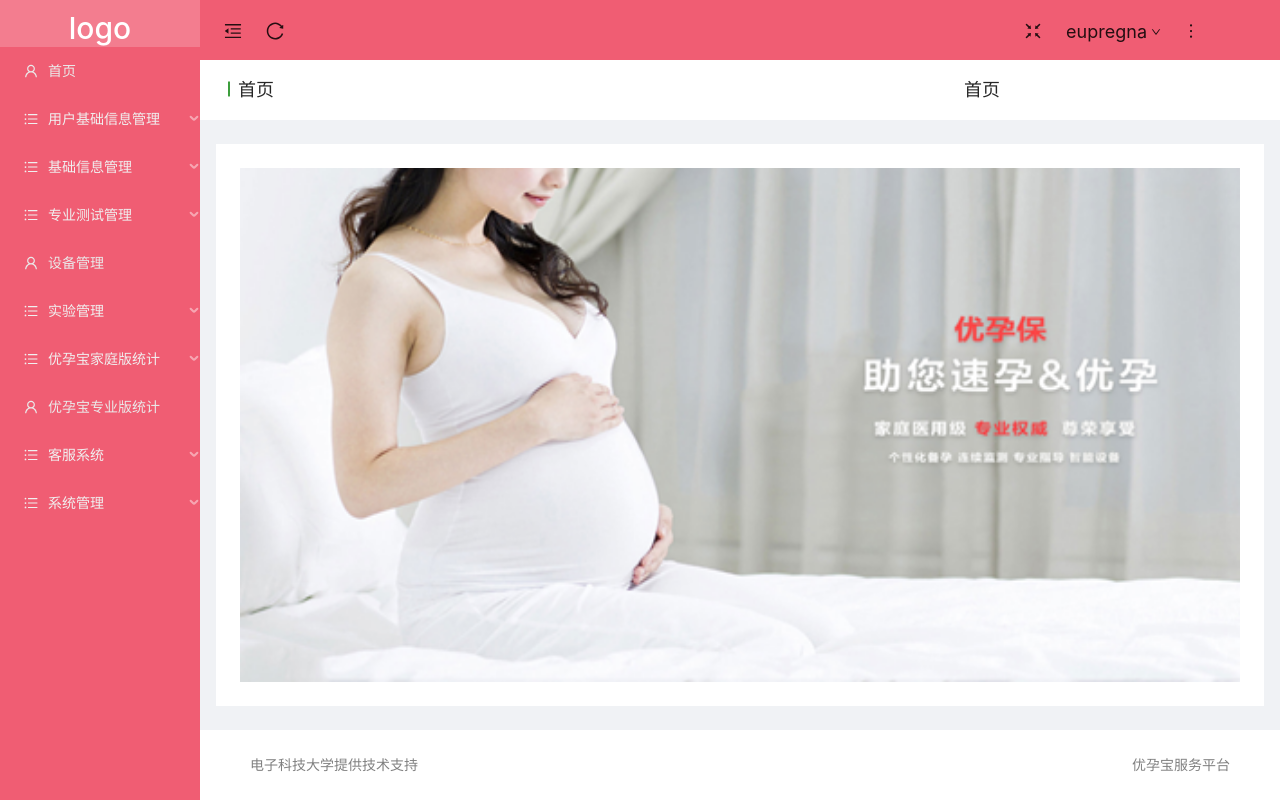
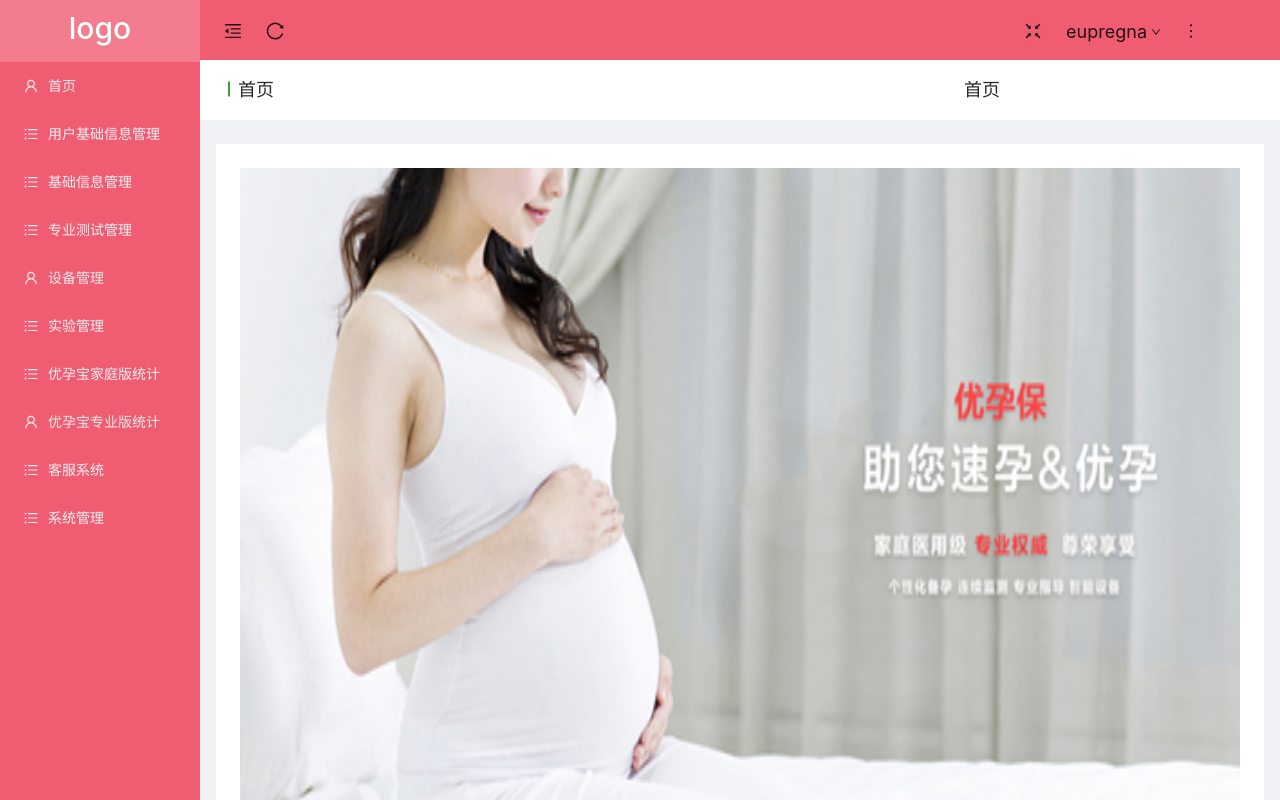
Before and after one commit to MengkiDLufee/yyb_amdin, a React (Create React App) app: page /home in a window 1280 px wide. Shown: the top 800 px of the page. Built offline with nearby package versions, Linux system fonts and the light colour scheme.

Commit message:
合并LJQ

```diff
--- a/src/exportFile.js
+++ b/src/exportFile.js
@@ -10,7 +10,7 @@ function exportFile(url,data,filename) {
                 let blob = new Blob([response.data],{type: 'application/vnd.ms-excel;charset=utf-8'});
                 link.style.display = 'none';
                 link.href = URL.createObjectURL(blob);//下载链接
-                link.setAttribute('download', `${filename}`+ `.xlsx`);
+                link.setAttribute('download', `${filename}.xlsx`);
                 document.body.appendChild(link);
                 link.click();
                 document.body.removeChild(link);
--- a/src/pages/admin/admin.jsx
+++ b/src/pages/admin/admin.jsx
@@ -1,7 +1,7 @@
 // 后台管理的路由组件
 import React, { Component, lazy, Suspense } from 'react'
-import {Route , Switch , Link ,Redirect } from 'react-router-dom'
-import { Layout, Menu , Spin ,Dropdown } from 'antd';
+import { Route, Switch, Link, Redirect } from 'react-router-dom'
+import { Layout, Menu, Spin, Dropdown } from 'antd';
 import {
   MenuUnfoldOutlined,
   MenuFoldOutlined,
@@ -71,7 +71,7 @@ import menuList from '../../config/menuConfig'
 //首页
 const Home = lazy(() => import('../home/home'));
 //用户基础信息管理
-const UserBasicInfoManagement= lazy(()=>import ('../userBasicInfoManagement/userBasicInfoManagement'));
+const UserBasicInfoManagement = lazy(() => import('../userBasicInfoManagement/userBasicInfoManagement'));
 const UserDeviceManagement = lazy(() => import('../userBasicInfoManagement/userDeviceManagement'));
 const UserMobileMsgManagement = lazy(() => import('../userBasicInfoManagement/userMobileMsgManagement'));
 const UserMsg = lazy(() => import('../userBasicInfoManagement/userMsg'));
@@ -114,7 +114,7 @@ const UserManagement = lazy(() => import('../serviceSystem/userManagement'));
 const DeviceManagement_Serve = lazy(() => import('../serviceSystem/deviceManagement'));
 const ServiceManagement = lazy(() => import('../serviceSystem/serviceManagement'));
 //系统管理
-const User  = lazy(() => import('../system/user'));
+const User = lazy(() => import('../system/user'));
 const Role = lazy(() => import('../system/role'));
 const Partment = lazy(() => import('../system/partment'));
 const LoginLog = lazy(() => import('../system/loginLog'));
@@ -124,7 +124,7 @@ const WorkLog = lazy(() => import('../system/workLog'));
 
 
 const { SubMenu } = Menu;
-const { Header, Sider, Content ,Footer} = Layout;
+const { Header, Sider, Content, Footer } = Layout;
 
 const menu_user = (
   <Menu>
@@ -132,10 +132,10 @@ const menu_user = (
       <span href="" rel="noopener noreferrer">个人中心</span>
     </Menu.Item>
     <Menu.Item>
-      <span  href="" rel="noopener noreferrer">修改密码</span>
+      <span href="" rel="noopener noreferrer">修改密码</span>
     </Menu.Item>
     <Menu.Item>
-      <span  href="" rel="noopener noreferrer" >退出</span>
+      <span href="" rel="noopener noreferrer" >退出</span>
     </Menu.Item>
   </Menu>
 )
@@ -146,8 +146,8 @@ const menu_user = (
 export default class Admin extends Component {
   state = {
     collapsed: false,
-        screen:false,
-        keys:[],
+    screen: false,
+    keys: [],
   };
   //导航栏收缩扩张
   toggle = () => {
@@ -159,7 +159,7 @@ export default class Admin extends Component {
   screen_out_exit = () => {
     this.setState({
       screen: !this.state.screen,
-        },()=>console.log(this.state.screen)
+    }, () => console.log(this.state.screen)
     );
   };
   refresh = () => {
@@ -168,10 +168,10 @@ export default class Admin extends Component {
 
   //根据menu数据生成对应标签数组，动态生成导航栏，此方法没能解决动态生成icon、问题
   getMenuNodes = (menuList) => {
-        return menuList.map(item =>{
-          if(!item.children) {
+    return menuList.map(item => {
+      if (!item.children) {
         return (
-              <Menu.Item key={item.key} icon={<UserOutlined/>}  >
+          <Menu.Item key={item.key} icon={<UserOutlined />}  >
             <Link to={item.key}>
               <span>{item.title}</span>
             </Link>
@@ -180,7 +180,7 @@ export default class Admin extends Component {
       } else {
 
         return (
-            <SubMenu key={item.key} title={item.title} icon={<UnorderedListOutlined/>} >
+          <SubMenu key={item.key} title={item.title} icon={<UnorderedListOutlined />} >
             {this.getMenuNodes(item.children)}
           </SubMenu>
         )
@@ -193,12 +193,12 @@ export default class Admin extends Component {
 
     let title
     menuList.forEach(el => {
-          if(el.key === path) {
+      if (el.key === path) {
         title = el.title
       } else if (el.children) {
         //在children中查找匹配
-            const c_el = el.children.find(c_el =>c_el.key===path)
-            if(c_el) {
+        const c_el = el.children.find(c_el => c_el.key === path)
+        if (c_el) {
           title = c_el.title
         }
       }
@@ -211,13 +211,13 @@ export default class Admin extends Component {
 
     let title
     menuList.forEach(el => {
-              if(el.key === path) {
+      if (el.key === path) {
         title = el.title
       } else if (el.children) {
         //在children中查找匹配
-                const c_el = el.children.find(c_el =>c_el.key===path)
-                if(c_el) {
-                  title = el.title+` / `+ c_el.title
+        const c_el = el.children.find(c_el => c_el.key === path)
+        if (c_el) {
+          title = el.title + ` / ` + c_el.title
         }
       }
     });
@@ -229,17 +229,19 @@ export default class Admin extends Component {
 
   render() {
     return (
-            <Layout style={{'height':'100%','overflowY':'hidden'}} >
+      <Layout style={{ 'height': '100%', 'overflowY': 'hidden', 'minHeight': '1030px' }} >
         {/* 左侧导航栏 */}
-            <Sider trigger={null} collapsible collapsed={this.state.collapsed}  className="left-nav">
-              <div className="logo" ><h1 style={{color:'white',paddingTop:'5px'}}>logo</h1></div>
+        <Sider trigger={null} collapsible collapsed={this.state.collapsed} className="left-nav">
+          <div className="logo" >
+            <h1 style={{ color: 'white', paddingTop: '5px' }}>logo</h1>
+          </div>
           <div className="outer">
             <div className="inner">
               <Menu
                 defaultSelectedKeys={['1']}
                 mode="inline"
                 theme="dark"
-                            style={{background:' #f05d73'}}
+                style={{ background: ' #f05d73' }}
                 // openKeys={openKeys}
                 onOpenChange={this.onOpenChange}
               >
@@ -308,32 +310,32 @@ export default class Admin extends Component {
 
         <Layout className="site-layout">
           {/* 顶部 */}
-              <Header className="site-layout-background" style={{ padding: 0 ,height:'120px'}}>
+          <Header className="site-layout-background" style={{ padding: 0, height: '120px' }}>
             {/* 顶部上方 */}
-                <div  className="header-top" >
+            <div className="header-top" >
               <div>
                 {React.createElement(this.state.collapsed ? MenuUnfoldOutlined : MenuFoldOutlined, {
                   className: 'trigger',
                   onClick: this.toggle,
-                    }) }
-                    <ReloadOutlined style={{fontSize:'18px'}} onClick={this.refresh} />
+                })}
+                <ReloadOutlined style={{ fontSize: '18px' }} onClick={this.refresh} />
 
-                    <span style={{fontSize:'18px',float:'right',marginRight:'20px'}} >
-                      <div style={{fontSize:'18px',marginRight:'60px'}}>
-                          {React.createElement(this.state.screen ? FullscreenOutlined : FullscreenExitOutlined , {
-                            className:'trigger',
-                            onClick:this.screen_out_exit,
+                <span style={{ fontSize: '18px', float: 'right', marginRight: '20px' }} >
+                  <div style={{ fontSize: '18px', marginRight: '60px' }}>
+                    {React.createElement(this.state.screen ? FullscreenOutlined : FullscreenExitOutlined, {
+                      className: 'trigger',
+                      onClick: this.screen_out_exit,
                     })}
                     {/* eupregna */}
                     {/* <span style={{fontSize:'21px' }}>eupregna</span> */}
                     <Dropdown overlay={menu_user} >
                       <span onClick={e => e.preventDefault()} >
                         eupregna
-                                <DownOutlined style={{marginLeft:3}} />
+                                <DownOutlined style={{ marginLeft: 3 }} />
                       </span>
                     </Dropdown>
 
-                          <EllipsisOutlined rotate="90" style={{marginLeft:'20px'}} />
+                    <EllipsisOutlined rotate="90" style={{ marginLeft: '20px' }} />
                   </div>
                 </span>
               </div>
@@ -342,10 +344,10 @@ export default class Admin extends Component {
             <div className="header-bottom">
               <span>
                 <span>
-                          <MinusOutlined rotate="90" style={{color:'green' ,fontSize:'18px',marginLeft:'20px'}} />
-                          <span style={{fontSize:'18px'}}>{this.getTitle()}</span>
+                  <MinusOutlined rotate="90" style={{ color: 'green', fontSize: '18px', marginLeft: '20px' }} />
+                  <span style={{ fontSize: '18px' }}>{this.getTitle()}</span>
                 </span>
-                      <span  style={{float:'right',fontSize:'18px'}}>
+                <span style={{ float: 'right', fontSize: '18px' }}>
                   {this.getTitleRight()}
                 </span>
               </span>
@@ -354,67 +356,67 @@ export default class Admin extends Component {
 
           {/* 内容部分二级路由配置 */}
           <Content
-                style={{ margin: '24px 16px', padding: 24,background:'white',minHeight:"800",overflow:'auto'}}
+            style={{ margin: '24px 16px', padding: 24, background: 'white', minHeight: "800", overflow: 'auto' }}
           >
             <Suspense fallback={<Spin tip="Loading..."></Spin>}>
               <Switch>
                 <Route path="/home" exact component={Home} />
 
                 <Route path="/user" exact component={UserBasicInfoManagement} />
-                  <Route path="/user/test"  component={UserTestDataManagement} />
-                  <Route path="/user/device"  component={UserDeviceManagement} />
-                  <Route path="/user/easemod/msg"  component={UserMsg} />
-                  <Route path="/user/msg"  component={UserSMSmanagement} />
-                  <Route path="/user/phone"  component={UserMobileMsgManagement} />
-                  <Route path="/user/code"  component={VerificationSMSinquire} />
+                <Route path="/user/test" component={UserTestDataManagement} />
+                <Route path="/user/device" component={UserDeviceManagement} />
+                <Route path="/user/easemod/msg" component={UserMsg} />
+                <Route path="/user/msg" component={UserSMSmanagement} />
+                <Route path="/user/phone" component={UserMobileMsgManagement} />
+                <Route path="/user/code" component={VerificationSMSinquire} />
 
-                  <Route path="/test" exact  component={TestSet} />
-                  <Route path="/test/type"  component={TestType} />
-                  <Route path="/reagent/type"  component={ReagentType} />
-                  <Route path="/reagent/params"  component={ReagentJudgeParams} />
-                  <Route path="/unit"  component={UnitManagement} />
-                  <Route path="/plan/type"  component={ProjectType} />
+                <Route path="/test" exact component={TestSet} />
+                <Route path="/test/type" component={TestType} />
+                <Route path="/reagent/type" component={ReagentType} />
+                <Route path="/reagent/params" component={ReagentJudgeParams} />
+                <Route path="/unit" component={UnitManagement} />
+                <Route path="/plan/type" component={ProjectType} />
 
-                  <Route path="/prof/test"  component={ProfessionTestData} />
-                  <Route path="/prof/account"  component={AccountInfo} />
-                  <Route path="/prof/patient"  component={PatientInfo} />
+                <Route path="/prof/test" component={ProfessionTestData} />
+                <Route path="/prof/account" component={AccountInfo} />
+                <Route path="/prof/patient" component={PatientInfo} />
 
-                  <Route path="/device"  component={DeviceManagement} />
+                <Route path="/device" component={DeviceManagement} />
 
-                  <Route path="/exp/data"  component={ExperimentData} />
-                  <Route path="/exp/member"  component={Experimenter} />
+                <Route path="/exp/data" component={ExperimentData} />
+                <Route path="/exp/member" component={Experimenter} />
                 <Route path="/exp/dev_test" component={DevTest} />
 
-                  <Route path="/home_e/test"  component={TestData} />
-                  <Route path="/home_e/test_real"  component={ActualTest} />
-                  <Route path="/home_e/miss"  component={MissingTestThisPeriod} />
-                  <Route path="/home_e/test_on"  component={UserInTest} />
-                  <Route path="/home_e/user_new"  component={NewlyRegisteredUser} />
-                  <Route path="/home_e/using_new"  component={NewlyRegisteredUsingUser} />
-                  <Route path="/home_e/med"  component={UserMedication} />
-                  <Route path="/home_e/user_all"  component={AllUser} />
-                  <Route path="/home_e/user_valid"  component={ValidUser} />
-                  <Route path="/home_e/user_miss"  component={MissingTsetUser} />
-                  <Route path="/home_e/user_period"  component={TestUserThisPeriod} />
+                <Route path="/home_e/test" component={TestData} />
+                <Route path="/home_e/test_real" component={ActualTest} />
+                <Route path="/home_e/miss" component={MissingTestThisPeriod} />
+                <Route path="/home_e/test_on" component={UserInTest} />
+                <Route path="/home_e/user_new" component={NewlyRegisteredUser} />
+                <Route path="/home_e/using_new" component={NewlyRegisteredUsingUser} />
+                <Route path="/home_e/med" component={UserMedication} />
+                <Route path="/home_e/user_all" component={AllUser} />
+                <Route path="/home_e/user_valid" component={ValidUser} />
+                <Route path="/home_e/user_miss" component={MissingTsetUser} />
+                <Route path="/home_e/user_period" component={TestUserThisPeriod} />
 
-                  <Route path="/pro_edition"  component={YybProfessionEditionStatistics} />
+                <Route path="/pro_edition" component={YybProfessionEditionStatistics} />
 
-                  <Route path="/serve/user"  component={UserManagement} />
-                  <Route path="/serve/device"  component={DeviceManagement_Serve} />
-                  <Route path="/service"  component={ServiceManagement} />
+                <Route path="/serve/user" component={UserManagement} />
+                <Route path="/serve/device" component={DeviceManagement_Serve} />
+                <Route path="/service" component={ServiceManagement} />
 
-                  <Route path="/system/user"  component={User} />
-                  <Route path="/system/role"  component={Role} />
-                  <Route path="/system/partment"  component={Partment} />
-                  <Route path="/system/loginlog"  component={LoginLog} />
-                  <Route path="/system/worklog"  component={WorkLog} />
+                <Route path="/system/user" component={User} />
+                <Route path="/system/role" component={Role} />
+                <Route path="/system/partment" component={Partment} />
+                <Route path="/system/loginlog" component={LoginLog} />
+                <Route path="/system/worklog" component={WorkLog} />
                 <Redirect to="/home" />
               </Switch>
             </Suspense>
           </Content>
-              <Footer style={{backgroundColor:'white'}}>
-                <a href="https://www.uestc.edu.cn/" target="_blank"  rel="noopener noreferrer" style={{float:'left',textDecoration:'none',color:'gray'}} >电子科技大学提供技术支持</a>
-                <div style={{float:'right',color:'gray'}}>优孕宝服务平台</div>
+          <Footer style={{ backgroundColor: 'white' }}>
+            <a href="https://www.uestc.edu.cn/" target="_blank" rel="noopener noreferrer" style={{ float: 'left', textDecoration: 'none', color: 'gray' }} >电子科技大学提供技术支持</a>
+            <div style={{ float: 'right', color: 'gray' }}>优孕宝服务平台</div>
           </Footer>
         </Layout>
       </Layout>
--- a/src/pages/admin/index.css
+++ b/src/pages/admin/index.css
@@ -1,35 +1,100 @@
+.layout {
+  height: 100%;
+}
 .trigger {
   font-size: 18px;
   line-height: 64px;
-    padding: 0 24px;
+  padding: 2px 24px;
   cursor: pointer;
   transition: color 0.3s;
 }
-
 .trigger:hover {
-    color: #1890ff;
+  color: #ffffff;
+  margin-top: 0;
 }
-
+.header-top {
+  background: #f05d73;
+  height: 60px;
+  line-height: 60px;
+}
+.header-bottom {
+  width: 100%;
+  line-height: 60px;
+}
 .logo {
-    height: 32px;
+  height: 6.5%;
+  width: 100%;
   background: rgba(255, 255, 255, 0.2);
-    margin: 16px;
+  font-size: 30px;
+  text-align: center;
 }
-
 .site-layout .site-layout-background {
   background: #fff;
 }
-
 .left-nav {
-      background-color:#f05d73 ;
+  background-color: #f05d73;
+  padding-bottom: 80px;
 }
-
-  .ant-menu:not(.ant-menu-horizontal) .ant-menu-item-selected {
-    background-color:#f05d73;
+.ant-layout-content {
+  min-height: auto;
 }
-
-
-.ant-layout-content {
-  flex: auto;
-  min-height: 1000;
+.ant-pagination-item-active a {
+  color: #f8f8f9;
 }
+.ant-pagination-item-active:focus a,
+.ant-pagination-item-active:hover a {
+  color: #ffffff;
+}
+.ant-modal-header {
+  padding: 16px 24px;
+  color: white;
+  background: #f05d73;
+  border-bottom: 1px solid #f0f0f0;
+  border-radius: 2px 2px 0 0;
+}
+.ant-modal-title {
+  margin: 0;
+  color: white;
+  font-weight: 500;
+  font-size: 20px;
+  line-height: 22px;
+  word-wrap: break-word;
+}
+.ant-modal-close {
+  position: absolute;
+  top: 0;
+  right: 0;
+  z-index: 20;
+  padding: 0;
+  color: white;
+  font-weight: 700;
+  line-height: 1;
+  text-decoration: none;
+  background: transparent;
+  border: 0;
+  outline: 0;
+  cursor: pointer;
+  -webkit-transition: color 0.3s;
+  transition: color 0.3s;
+}
+.outer {
+  width: 100%;
+  height: 100%;
+  position: relative;
+  overflow: hidden;
+  padding-bottom: 100px;
+}
+.inner {
+  position: absolute;
+  width: 117%;
+  left: 0;
+  top: 0;
+  bottom: 0;
+  overflow-x: hidden;
+  overflow-y: scroll;
+  padding-bottom: 80px;
+}
+.ant-menu-item {
+  display: block;
+  padding: 0;
+}
--- a/src/pages/admin/index.less
+++ b/src/pages/admin/index.less
@@ -91,22 +91,30 @@
   -webkit-transition: color 0.3s;
   transition: color 0.3s;
 }
-//滚动条隐藏
+//滚动条隐藏,滚动条17px
 
 .outer {
-  width: 100%;
+  width:100%;
   height: 100%;
 	position: relative;
   overflow: hidden;
   padding-bottom: 100px;
+  // background-color: #f05d73;
 }
 .inner {
   position: absolute;
+  width: 100% + 17px;
 	left: 0;
 	top: 0;
-	right: -17px;
+	// right: -17px;
 	bottom: 0;
 	overflow-x: hidden;
   overflow-y: scroll;
   padding-bottom: 80px;
+  // background-color: #f05d73;
 }
+
+.ant-menu-item{
+  display: block;
+  padding: 0;
+}
--- a/src/pages/basicInfoManagement/projectType.jsx
+++ b/src/pages/basicInfoManagement/projectType.jsx
@@ -496,7 +496,6 @@ export default class ProjectType extends Component {
                                         }).catch(err => {
                                         console.log(err);
                                     })
-                                    {
                                     setTimeout(() => {
                                         form.resetFields();
                                         this.setState({
@@ -514,8 +513,6 @@ export default class ProjectType extends Component {
                                             },
                                         });
                                     }, 1000);
-                                    }
-
                                 }
                             }).catch(err => {
                             console.log(err);
--- a/src/pages/basicInfoManagement/testSet.jsx
+++ b/src/pages/basicInfoManagement/testSet.jsx
@@ -373,7 +373,6 @@ export default class TestSet extends Component {
                                         }).catch(err => {
                                         console.log(err);
                                     })
-                                    {
                                         setTimeout(() => {
                                             form.resetFields();
                                             this.setState({
@@ -389,8 +388,6 @@ export default class TestSet extends Component {
                                                 },
                                             });
                                         }, 1000);
-                                    }
-
                                 }
                             }).catch(err => {
                             console.log(err);
--- a/src/pages/basicInfoManagement/unitManagement.jsx
+++ b/src/pages/basicInfoManagement/unitManagement.jsx
@@ -376,8 +376,8 @@ export default class UnitManagement extends Component {
                                             }
                                         }).catch(err => {
                                         console.log(err);
-                                    })
-                                    {
+                                    });
+
                                         setTimeout(() => {
                                             form.resetFields();
                                             this.setState({
@@ -392,7 +392,7 @@ export default class UnitManagement extends Component {
                                                 },
                                             });
                                         }, 1000);
-                                    }
+
 
                                 }
                             }).catch(err => {
```
Lines whose indentation alone changed are shown as unchanged.
